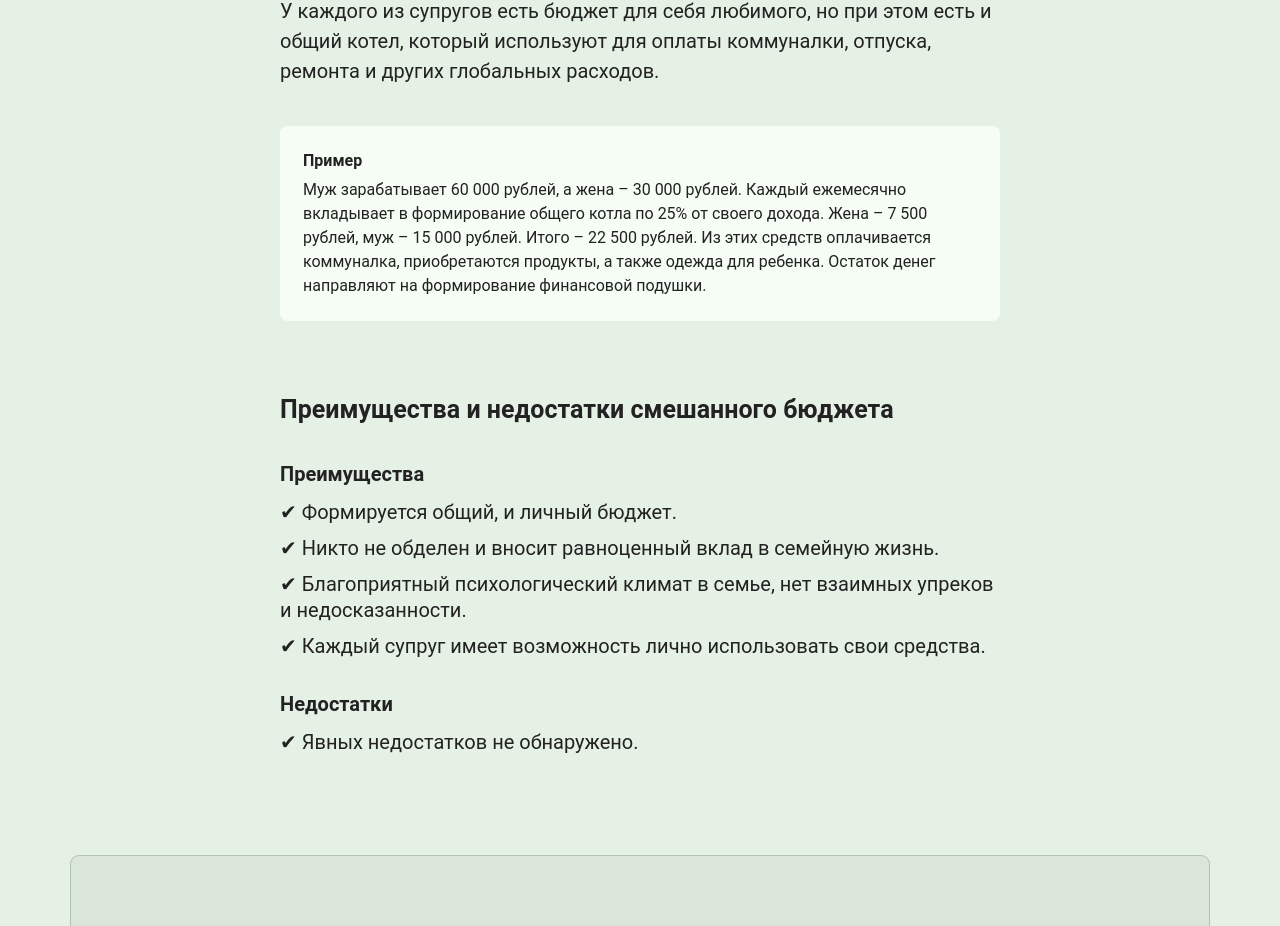
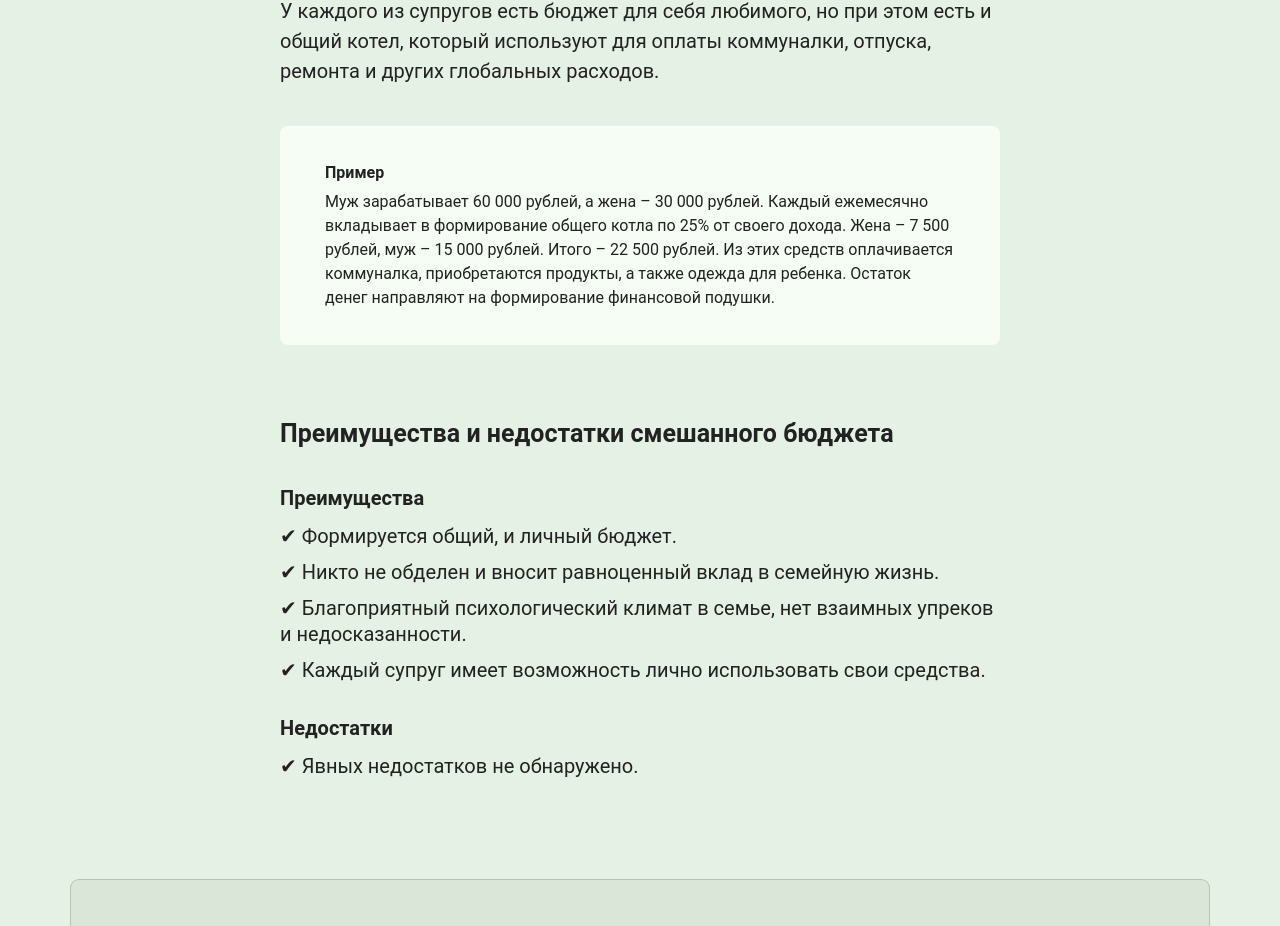
Before and after one commit to sereja-artemov/family-budget-calculator, a React (Create React App) app: page / in a window 1280 px wide. Shown: the part 1037-1963 px from the top of the page. Built offline with nearby package versions, Linux system fonts and the light colour scheme; the HTML template or start-up script is replaced by a standard one.

Commit message:
fix: style

```diff
--- a/src/components/MainContent/MainContent.module.scss
+++ b/src/components/MainContent/MainContent.module.scss
@@ -91,11 +91,11 @@
   }
 
   &__note {
-    padding: 35px 35px;
+    padding: 35px 45px;
     border-radius: 8px;
     background-color: #F5FDF4;
 
-    @media (min-width: 425px) {
+    @media (max-width: 425px) {
       padding: 23px;
       font-size: 14px;
     }
```
